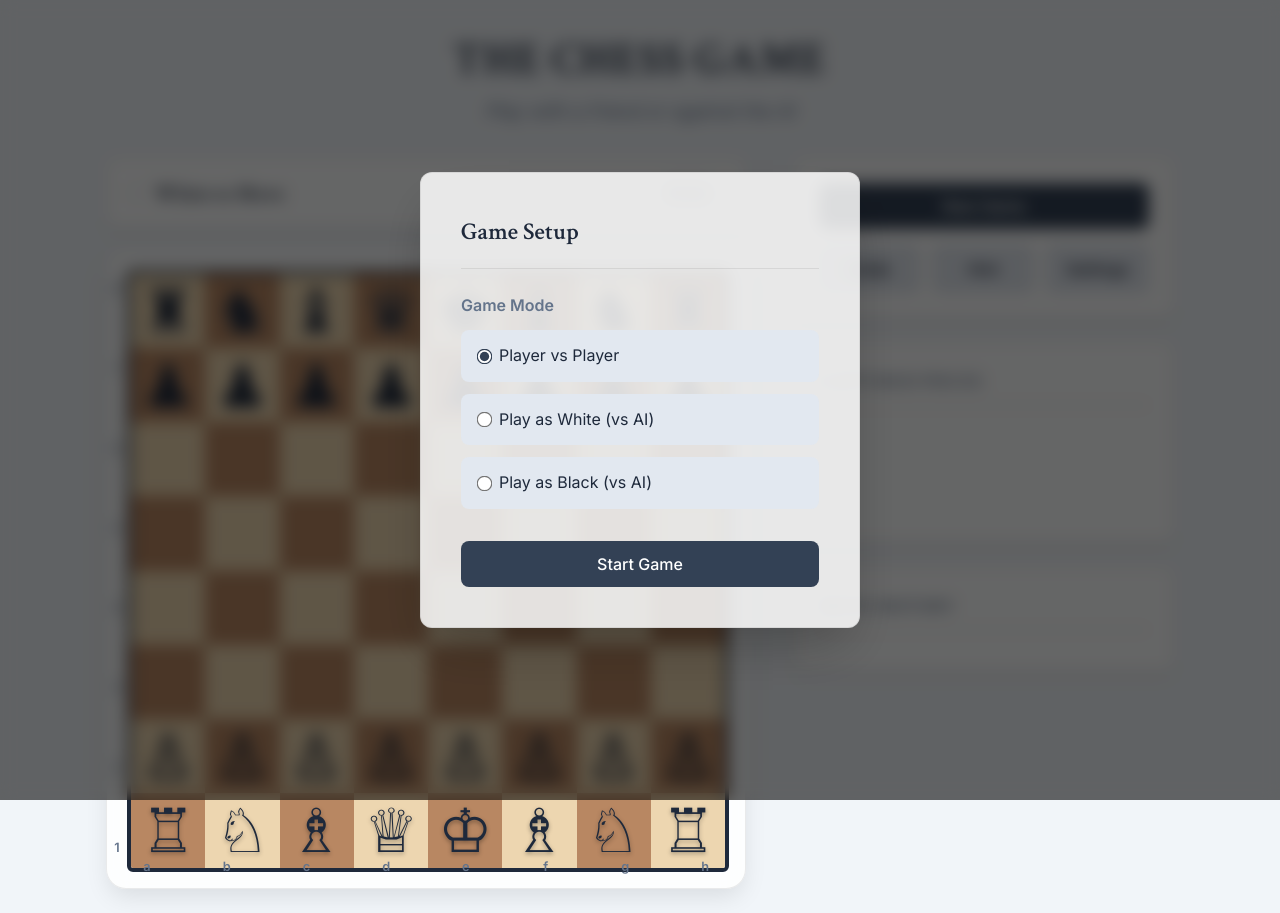
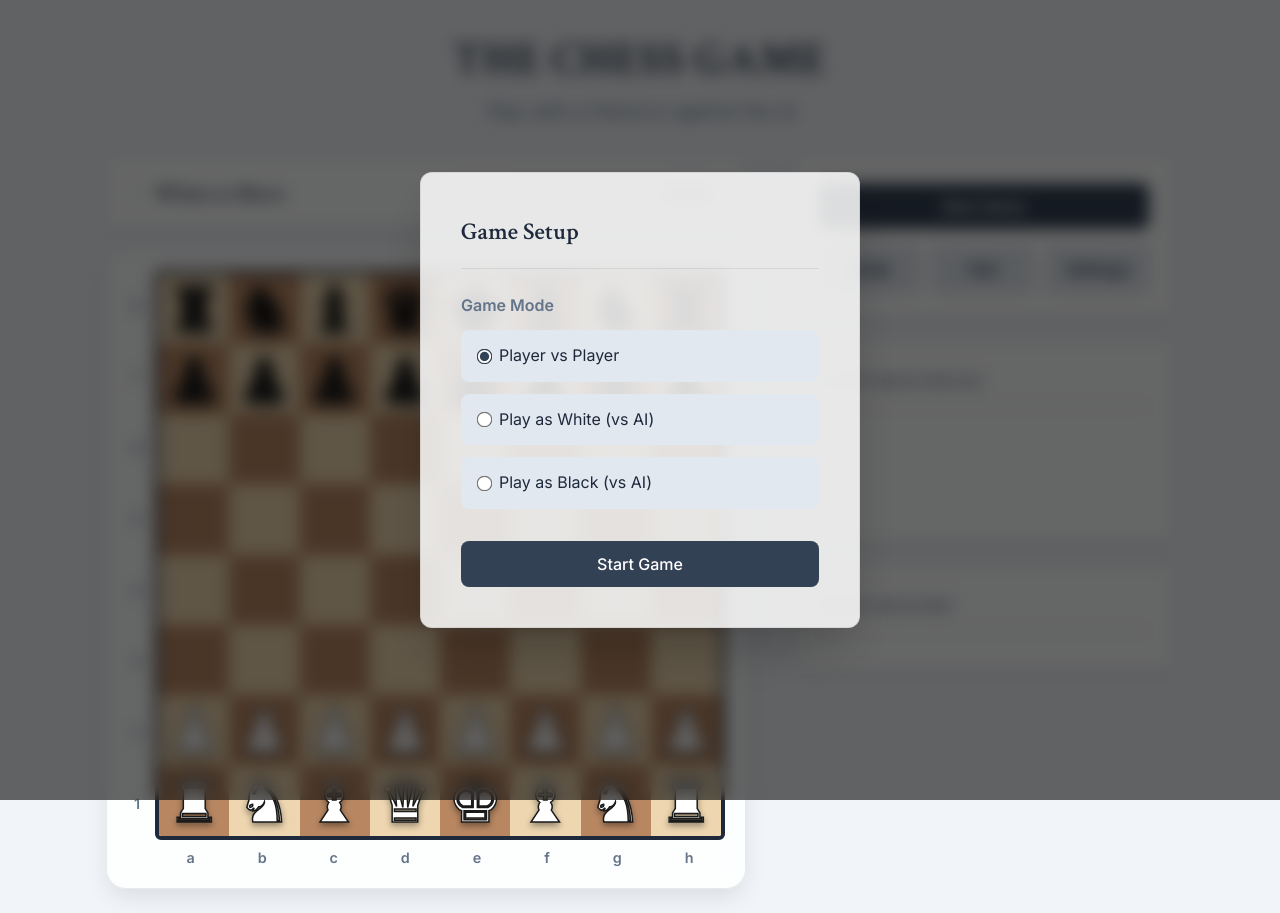
Before and after one commit to charwayyyyyy/chess-game, a plain HTML site: page index.html in a window 1280 px wide. Drawn offline with Linux system fonts and the light colour scheme.

Commit message:
feat: Refactor board

```diff
--- a/index.html
+++ b/index.html
@@ -28,9 +28,18 @@
           <div class="score-display" id="score-display">Even</div>
         </div>
 
-        <div class="board-wrapper">
-          <div class="chess-board" id="chess-board">
-            <!-- Board squares will be generated by JS -->
+        <div class="board-wrapper" id="board-wrapper">
+          <div class="board-layout">
+            <div class="coords-rank" id="coords-rank">
+              <!-- Dynamically populated 8-1 info -->
+            </div>
+            <div class="chess-board" id="chess-board">
+              <!-- Board squares will be generated by JS -->
+            </div>
+            <div class="corner-gap"></div>
+            <div class="coords-file" id="coords-file">
+              <!-- Dynamically populated a-h info -->
+            </div>
           </div>
 
           <div class="promotion-modal hidden" id="promotion-modal">
--- a/script.js
+++ b/script.js
@@ -11,7 +11,7 @@ const PIECES = {
   p: 'p', n: 'n', b: 'b', r: 'r', q: 'q', k: 'k'
 };
 const UNICODE_PIECES = {
-  P: '♙', N: '♘', B: '♗', R: '♖', Q: '♕', K: '♔',
+  P: '♟', N: '♞', B: '♝', R: '♜', Q: '♛', K: '♚',
   p: '♟', n: '♞', b: '♝', r: '♜', q: '♛', k: '♚'
 };
 const VALS = { P: 10, N: 30, B: 31, R: 50, Q: 90, K: 9000, p: 10, n: 30, b: 31, r: 50, q: 90, k: 9000 };
@@ -682,13 +682,15 @@ function triggerAITurn() {
 }
 
 function render() {
-  document.querySelectorAll('.coord-out').forEach(e => e.remove());
-  if (settings.coords) {
+  const elRanks = document.getElementById('coords-rank');
+  const elFiles = document.getElementById('coords-file');
+  if (elRanks) elRanks.innerHTML = '';
+  if (elFiles) elFiles.innerHTML = '';
+
+  if (settings.coords && elRanks && elFiles) {
     for (let i=0; i<8; i++) {
-      const rk = document.createElement('div'); rk.className='coord-out rank-out'; rk.innerText='87654321'[i]; rk.style.top = `calc(${i*12.5}% + 6.25%)`;
-      const fl = document.createElement('div'); fl.className='coord-out file-out'; fl.innerText='abcdefgh'[i]; fl.style.left = `calc(${i*12.5}% + 6.25%)`;
-      elBoard.parentElement.appendChild(rk);
-      elBoard.parentElement.appendChild(fl);
+      const rk = document.createElement('span'); rk.innerText = '87654321'[i]; elRanks.appendChild(rk);
+      const fl = document.createElement('span'); fl.innerText = 'abcdefgh'[i]; elFiles.appendChild(fl);
     }
   }
 
--- a/style.css
+++ b/style.css
@@ -186,12 +186,45 @@ h1, h2, h3, .subtitle, .turn-indicator {
 .board-wrapper {
   position: relative;
   background: var(--panel-bg);
-  padding: 1.25rem 1rem 1rem 1.25rem;
+  padding: 1.25rem;
   border-radius: calc(var(--border-radius) + 8px);
   box-shadow: var(--shadow-md);
   border: 1px solid var(--panel-border);
   backdrop-filter: var(--blur);
   -webkit-backdrop-filter: var(--blur);
+}
+
+.board-layout {
+  display: grid;
+  grid-template-columns: 20px 1fr;
+  grid-template-rows: 1fr 20px;
+  gap: 8px;
+  align-items: center;
+}
+
+.coords-rank {
+  display: flex;
+  flex-direction: column;
+  height: 100%;
+  justify-content: space-around;
+  align-items: center;
+  font-family: var(--font-ui);
+  font-size: 0.9rem;
+  font-weight: 700;
+  color: var(--text-muted);
+  user-select: none;
+}
+
+.coords-file {
+  display: flex;
+  width: 100%;
+  justify-content: space-around;
+  align-items: center;
+  font-family: var(--font-ui);
+  font-size: 0.9rem;
+  font-weight: 700;
+  color: var(--text-muted);
+  user-select: none;
 }
 
 .chess-board {
@@ -231,26 +264,12 @@ h1, h2, h3, .subtitle, .turn-indicator {
   pointer-events: none;
 }
 
-/* Extracted Coordinates (Outside the Board) */
-.coord-out {
-  position: absolute;
-  font-size: 0.8rem;
-  font-weight: 700;
-  color: var(--text-muted);
-  font-family: var(--font-ui);
-  transform: translate(-50%, -50%);
-  pointer-events: none;
-}
-.rank-out { left: 10px; }
-.file-out { bottom: 0px; }
-
 /* Pieces */
 .piece {
   font-size: calc(3vw + 1.2rem);
   line-height: 1;
   cursor: pointer;
   z-index: 10;
-  color: var(--text-main); /* Unicode naturally differentiates white vs black */
   transition: transform 0.15s ease-out, filter 0.15s ease-out;
   will-change: transform;
 }
@@ -260,14 +279,18 @@ h1, h2, h3, .subtitle, .turn-indicator {
 
 .piece:hover {
   transform: scale(1.12);
-  filter: drop-shadow(0 4px 6px rgba(0,0,0,0.3));
+  filter: drop-shadow(0 6px 8px rgba(0,0,0,0.4));
 }
 
 .white-piece {
-  filter: drop-shadow(0 2px 2px rgba(0,0,0,0.35));
+  color: #ffffff;
+  -webkit-text-stroke: 1.5px #1a1a1a;
+  filter: drop-shadow(0 3px 3px rgba(0,0,0,0.4));
 }
 .black-piece {
-  filter: drop-shadow(0 1px 1.5px rgba(255,255,255,0.4));
+  color: #1a1a1a;
+  -webkit-text-stroke: 1.5px #0a0a0a;
+  filter: drop-shadow(0 2px 2px rgba(255,255,255,0.15)) drop-shadow(0 4px 4px rgba(0,0,0,0.5));
 }
 
 /* Hint Indicators */
```
